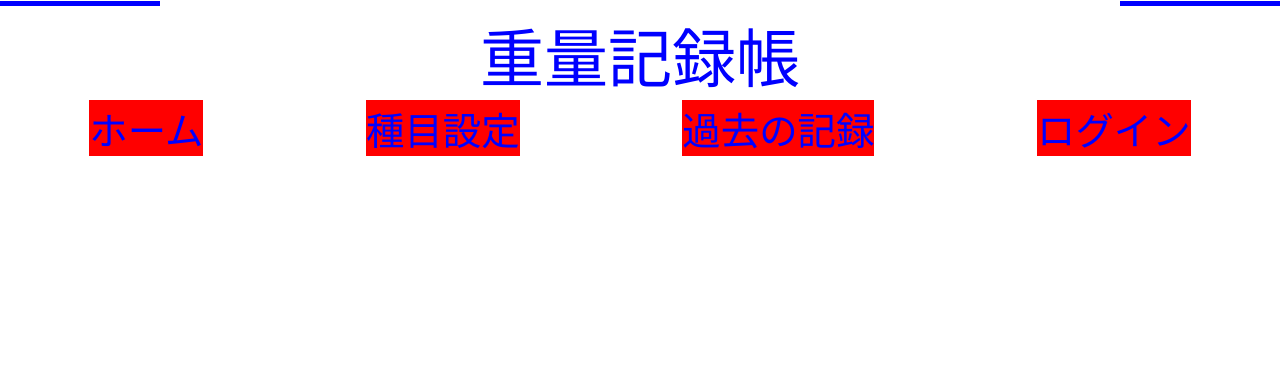
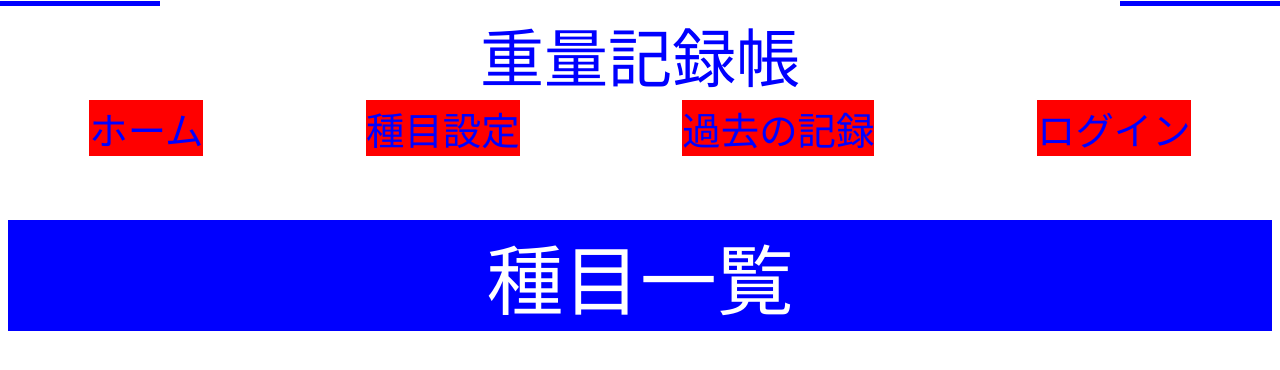
Before and after one commit to mimurayusuke/dep_test, a Django app: page /home in a window 1280 px wide. Shown: the top 370 px of the page. Run offline with Django 3.2, Linux system fonts and the light colour scheme; data that the repository does not hold is empty.

Commit message:
create_menu_add_logic

```diff
--- a/templates/home.html
+++ b/templates/home.html
@@ -1,5 +1,6 @@
 {% extends 'base.html' %}
 {% block content %}
+    <div class="menu_list">種目一覧</div>
     {% for menu in menu_list %}
 
         <div class="menu"><a href="input/{{menu.id}}" data-value="{{menu.id}}">{{menu.menu_name}}</a></div>
--- a/weight/static/css/home.css
+++ b/weight/static/css/home.css
@@ -66,6 +66,18 @@ li:not(:last-child){
     display: block;
 }
 
+.menu_list {
+    font-size: 6vw;
+    text-align: center;
+    color: white;
+    background-color:blue;
+    /*
+    border-radius: 3vw;
+    */
+    margin: 2vw 0vw;
+    grid-column: 1 / 5;
+}
+
 .menu {
     font-size: 6vw;
     text-align: center;
--- a/weight/static/css/input.css
+++ b/weight/static/css/input.css
@@ -1,10 +1,13 @@
 .selected_menu {
     font-size: 6vw;
     text-align: center;
-    background-color: skyblue;
+    color: white;
+    background-color:blue;
+    /*
     border-radius: 3vw;
+    */
     margin: 2vw 0vw;
-    grid-column: 2 / 4;
+    grid-column: 1 / 5;
 }
 
 form {
--- a/weight/views.py
+++ b/weight/views.py
@@ -47,8 +47,21 @@ def edit_func(request):
             register_menu = Menu()
             register_menu.menu_name = form.cleaned_data['menu_name']
 
-            Menu.objects.create(
-                menu_name = register_menu.menu_name,
+            #登録するメニューが既に存在する場合はエラー返し、存在しない時に登録する。
+            if  Menu.objects.filter(menu_name = register_menu.menu_name).exists():
+                print('exist')
+            else:
+                Menu.objects.create(
+                    menu_name = register_menu.menu_name,
+                )
+                #新規登録したメニューの記録を0kgで作成する。
+                #この処理がない場合、home画面で新規登録したメニューをクリックした際に、レコードを探してこれない
+                #ためエラーとなる。
+                new_menu_id = Menu.objects.get(menu_name = register_menu.menu_name)
+                print(new_menu_id.id)
+                Record.objects.create(
+                weight_menu = Menu(id = new_menu_id.id),
+                weight_record = 0.00,
             )
 
             return redirect('edit')
```
